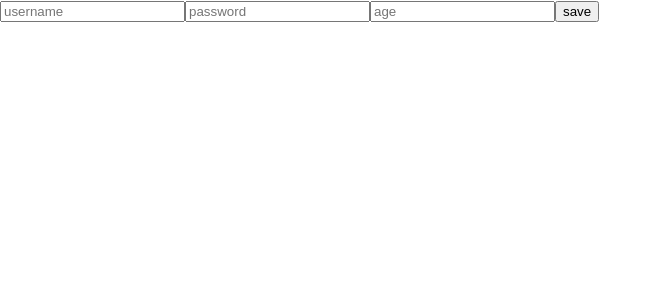
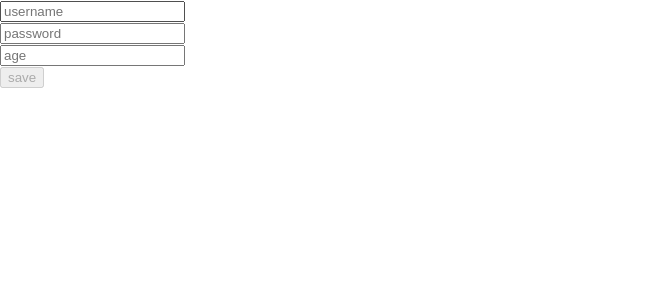
Before and after one commit to OktenSchool/may-2024-react, a React (Create React App) app: page / in a window 1280 px wide. Shown: the top 300 px of the page, without its empty margins (0-662 px from the left). Built offline with nearby package versions, Linux system fonts and the light colour scheme.

Commit message:
form vaidation by kostyl

```diff
--- a/src/components/FormComponent.tsx
+++ b/src/components/FormComponent.tsx
@@ -9,7 +9,15 @@ interface FormProps {
 
 const FormComponent = () => {
 
-    const {handleSubmit, register} = useForm<FormProps>();
+    const {
+        handleSubmit,
+        register,
+        formState: {
+            errors,
+            isValid
+        }
+
+    } = useForm<FormProps>({mode: 'all'});
 
     const customHandler = (dataFromForm: FormProps) => {
         console.log(dataFromForm);
@@ -18,10 +26,33 @@ const FormComponent = () => {
 
 
         <form onSubmit={handleSubmit(customHandler)}>
-            <input type="text" placeholder={'username'} {...register('username')}/>
-            <input type="text" placeholder={'password'} {...register('password')}/>
-            <input type="number" placeholder={'age'} {...register('age')}/>
-            <button>save</button>
+            <div>
+                <label>
+
+                    <input type="text" placeholder={'username'} {...register('username', {
+                        required: {value: true, message: "username is required"},
+                    })}/>
+                    {errors.username && <div>{errors.username.message}</div>}
+                </label>
+            </div>
+            <div>
+                <label><input type="text" placeholder={'password'} {...register('password', {
+                    minLength: {value: 3, message: 'too short'},
+                    maxLength: {value: 6, message: 'too long'},
+                })}/>
+                    {errors.password && <div>{errors.password.message}</div>}
+                </label>
+            </div>
+            <div>
+                <label>
+                    <input type="number" placeholder={'age'} {...register('age', {
+                        min: {value: 0, message: 'too young'},
+                        max: {value: 121, message: 'too old'},
+                    })}/>
+                    {errors.age && <div>{errors.age.message}</div>}
+                </label>
+            </div>
+            <button disabled={!isValid}>save</button>
         </form>
 
 
```
